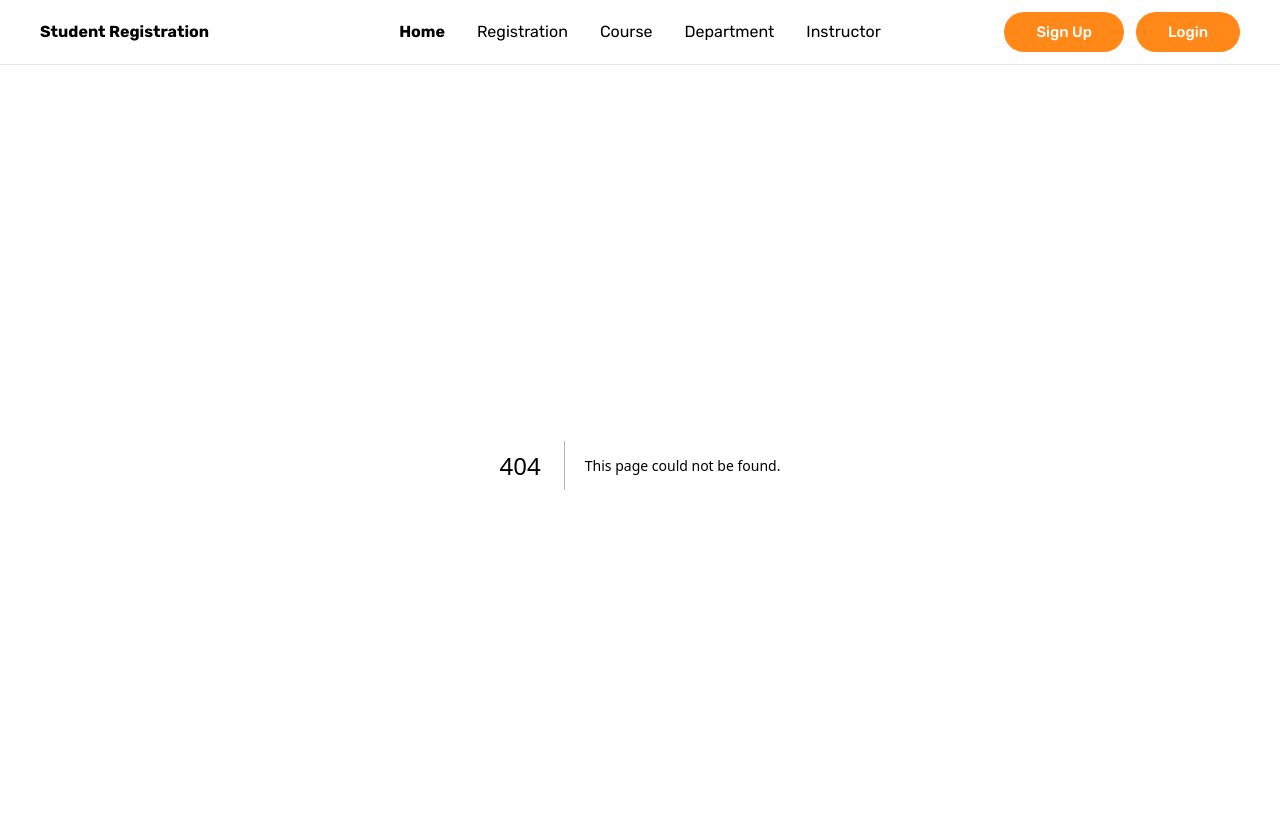
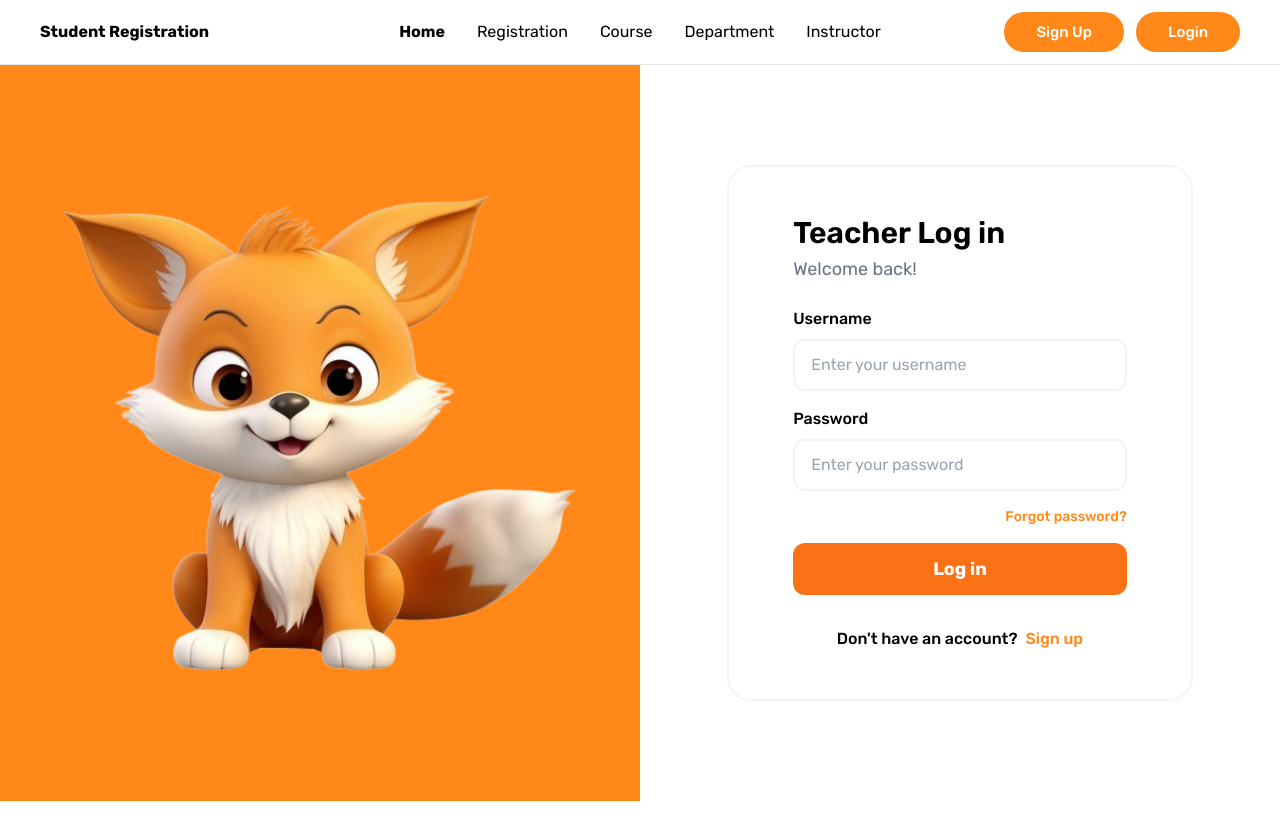
Before and after one commit to FWB-Creators/Student-Registration, a Next.js app in the folder client/: page /teacher-login in a window 1280 px wide. Before the commit this address had no page. Shown: the top 840 px of the page. After the commit the page ends 801 px from the top, so only its background shows below. Built offline with nearby package versions, Linux system fonts and the light colour scheme.

Commit message:
New: Teacher and Admin Login

```diff
--- a/client/app/login/page.tsx
+++ b/client/app/admin-login/page.tsx
@@ -1,6 +1,6 @@
 'use client'
 import { FC, useState } from 'react'
-import Login from '../component/Login'
+import Login from '../component/Admin-Login'
 import Image from 'next/image'
 
 function Page() {
--- /dev/null
+++ b/client/app/component/Admin-Login.tsx
@@ -0,0 +1,92 @@
+'use client'
+import Cookies from 'js-cookie'
+import { useState } from 'react'
+import Link from 'next/link'
+import { useRouter } from 'next/navigation'
+export default function Login() {
+  const [resMessage, setResMessage] = useState('')
+  const router = useRouter()
+  const handleLogin = async (event: any) => {
+    event.preventDefault()
+    console.log('hi')
+    const target = event.target as typeof event.target & {
+      username: { value: string }
+      password: { value: string }
+    }
+    const username = target.username.value
+    const password = target.password.value
+    console.log(username, password)
+    const data = { username, password }
+
+    fetch('http://localhost:3001/login', {
+      method: 'POST',
+      headers: {
+        'Content-Type': 'application/json',
+      },
+      body: JSON.stringify(data),
+    })
+      .then((res) => res.json())
+      .then((status) => {
+        console.log(status)
+        if (status.token) {
+          console.log('Login successful')
+          console.log('Token:', status.token)
+          setResMessage('Login successful')
+
+          Cookies.set('token', status.token, { path: '/' })
+          router.push('/')
+        } else {
+          console.log('Login failed')
+          setResMessage('Login failed')
+        }
+      })
+  }
+
+  return (
+    <div className="bg-white px-16 py-12 rounded-3xl border-2 border-gray-100 ">
+      <h1 className="text-3xl font-semibold">Admin Log in</h1>
+      <p className="text-lg text-gray-500 mt-1">Welcome back!</p>
+      {resMessage}
+      <form onSubmit={handleLogin} className="mt-6">
+        <div className="my-2">
+          <label className="text-base font-medium">Username</label>
+          <input
+            className="w-full border-2 border-gray-100 rounded-xl px-4 py-3 my-2 bg-tranparent"
+            id="username"
+            placeholder="Enter your username"
+          ></input>
+        </div>
+        <div className="mt-2">
+          <label className="text-base font-medium">Password</label>
+          <input
+            className="w-full border-2 border-gray-100 rounded-xl px-4 py-3 my-2 bg-tranparent"
+            placeholder="Enter your password"
+            id="password"
+            type="password"
+          ></input>
+        </div>
+        <div className="mt-2 flex justify-end items-center">
+          <button className="font-medium text-sm text-orange-primary">
+            Forgot password?
+          </button>
+        </div>
+        <button
+          type="submit"
+          className="mt-4 w-full active:scale-[.98] active:duration-75 transition-all hover:scale-[1.01] ease-in-out py-3 rounded-xl bg-orange-500 text-white text-lg font-bold"
+        >
+          Log in
+        </button>
+
+        <div className="mt-8 flex justify-center items-center">
+          <p className="font-medium text-base">Don't have an account?</p>
+          <Link
+            href="/sign-up"
+            className="text-orange-primary text-base font-medium ml-2"
+          >
+            Sign up
+          </Link>
+        </div>
+      </form>
+    </div>
+  )
+}
--- /dev/null
+++ b/client/app/component/Teacher-Login.tsx
@@ -0,0 +1,92 @@
+'use client'
+import Cookies from 'js-cookie'
+import { useState } from 'react'
+import Link from 'next/link'
+import { useRouter } from 'next/navigation'
+export default function Login() {
+  const [resMessage, setResMessage] = useState('')
+  const router = useRouter()
+  const handleLogin = async (event: any) => {
+    event.preventDefault()
+    console.log('hi')
+    const target = event.target as typeof event.target & {
+      username: { value: string }
+      password: { value: string }
+    }
+    const username = target.username.value
+    const password = target.password.value
+    console.log(username, password)
+    const data = { username, password }
+
+    fetch('http://localhost:3001/login', {
+      method: 'POST',
+      headers: {
+        'Content-Type': 'application/json',
+      },
+      body: JSON.stringify(data),
+    })
+      .then((res) => res.json())
+      .then((status) => {
+        console.log(status)
+        if (status.token) {
+          console.log('Login successful')
+          console.log('Token:', status.token)
+          setResMessage('Login successful')
+
+          Cookies.set('token', status.token, { path: '/' })
+          router.push('/')
+        } else {
+          console.log('Login failed')
+          setResMessage('Login failed')
+        }
+      })
+  }
+
+  return (
+    <div className="bg-white px-16 py-12 rounded-3xl border-2 border-gray-100 ">
+      <h1 className="text-3xl font-semibold">Teacher Log in</h1>
+      <p className="text-lg text-gray-500 mt-1">Welcome back!</p>
+      {resMessage}
+      <form onSubmit={handleLogin} className="mt-6">
+        <div className="my-2">
+          <label className="text-base font-medium">Username</label>
+          <input
+            className="w-full border-2 border-gray-100 rounded-xl px-4 py-3 my-2 bg-tranparent"
+            id="username"
+            placeholder="Enter your username"
+          ></input>
+        </div>
+        <div className="mt-2">
+          <label className="text-base font-medium">Password</label>
+          <input
+            className="w-full border-2 border-gray-100 rounded-xl px-4 py-3 my-2 bg-tranparent"
+            placeholder="Enter your password"
+            id="password"
+            type="password"
+          ></input>
+        </div>
+        <div className="mt-2 flex justify-end items-center">
+          <button className="font-medium text-sm text-orange-primary">
+            Forgot password?
+          </button>
+        </div>
+        <button
+          type="submit"
+          className="mt-4 w-full active:scale-[.98] active:duration-75 transition-all hover:scale-[1.01] ease-in-out py-3 rounded-xl bg-orange-500 text-white text-lg font-bold"
+        >
+          Log in
+        </button>
+
+        <div className="mt-8 flex justify-center items-center">
+          <p className="font-medium text-base">Don't have an account?</p>
+          <Link
+            href="/sign-up"
+            className="text-orange-primary text-base font-medium ml-2"
+          >
+            Sign up
+          </Link>
+        </div>
+      </form>
+    </div>
+  )
+}
--- /dev/null
+++ b/client/app/student-login/page.tsx
@@ -0,0 +1,29 @@
+'use client'
+import { FC, useState } from 'react'
+import Login from '../component/Student-Login'
+import Image from 'next/image'
+
+function Page() {
+  const [loading, setLoading] = useState(true)
+  setTimeout(() => {
+    setLoading(false)
+  }, 500)
+  if (loading)
+    return (
+      <div className="flex flex-row justify-center items-center animate-pulse h-[calc(100vh-4rem)]">
+        Loading ...
+      </div>
+    )
+  return (
+    <div className="grid grid-cols-2 h-[calc(100vh-4rem)] animate-slowfade">
+      <div className="flex flex-row justify-center items-center bg-orange-primary">
+        <Image src="/static/Fox1.png" alt="Fox" width={550} height={550} />
+      </div>
+      <div className="flex flex-row justify-center items-center">
+        <Login />
+      </div>
+    </div>
+  )
+}
+
+export default Page
--- /dev/null
+++ b/client/app/teacher-login/page.tsx
@@ -0,0 +1,29 @@
+'use client'
+import { FC, useState } from 'react'
+import Login from '../component/Teacher-login'
+import Image from 'next/image'
+
+function Page() {
+  const [loading, setLoading] = useState(true)
+  setTimeout(() => {
+    setLoading(false)
+  }, 500)
+  if (loading)
+    return (
+      <div className="flex flex-row justify-center items-center animate-pulse h-[calc(100vh-4rem)]">
+        Loading ...
+      </div>
+    )
+  return (
+    <div className="grid grid-cols-2 h-[calc(100vh-4rem)] animate-slowfade">
+      <div className="flex flex-row justify-center items-center bg-orange-primary">
+        <Image src="/static/Fox1.png" alt="Fox" width={550} height={550} />
+      </div>
+      <div className="flex flex-row justify-center items-center">
+        <Login />
+      </div>
+    </div>
+  )
+}
+
+export default Page
```
Also changed, not shown: client/app/component/Student-Login.tsx (renamed from client/app/component/Login.tsx).
